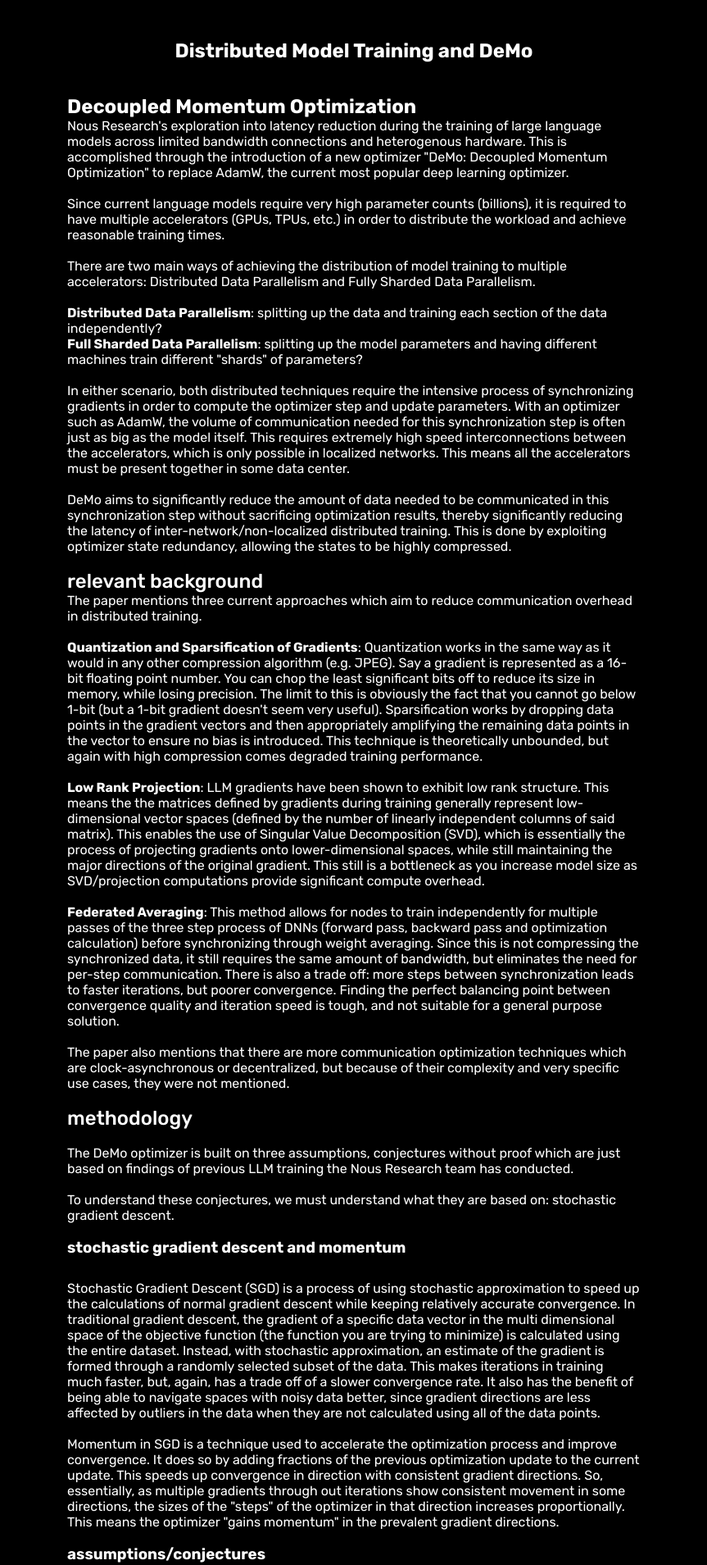
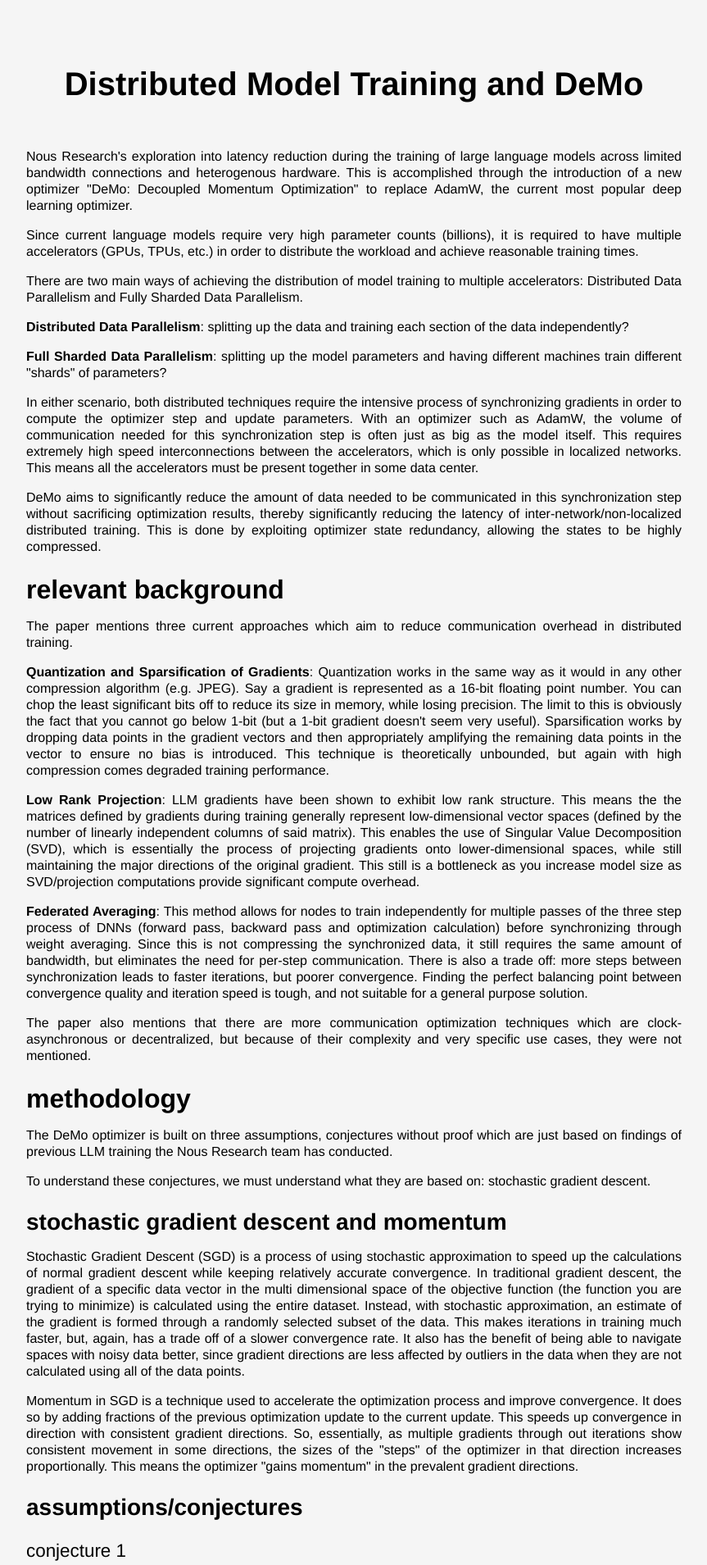
Before and after one commit to stefpi/stefpi.github.io, a Next.js app: page /projects/DeMo in a window 1280 px wide. Shown: the part 91-2000 px from the top of the page at 82% size, without its empty margins (208-1071 px from the left). Built offline with nearby package versions, Linux system fonts and the light colour scheme.

Commit message:
style overhaul

```diff
--- a/src/app/globals.css
+++ b/src/app/globals.css
@@ -11,12 +11,12 @@
 }
 
 body {
-  font-family: "VT323", monospace;
-  color: white;
+  font-family: Helvetica, monospace;
+  color: black;
 
   width: 100%;
   height: fit-content;
-  background-color: black;
+  background-color: var(--background-color);
 
   display: flex;
   justify-content: center;
@@ -24,8 +24,10 @@
 
   --rounding: 15px;
 
-  --primary-color: white;
-  --primary-text-color: white;
+  --background-color: #F5F5F5;
+  --secondary-background-color: #D3D3D3;
+  --primary-color: black;
+  --primary-text-color: black;
 
   --xl-gap: 40px;
   --lg-gap: 20px;
@@ -38,7 +40,7 @@
 }
 
 body > div {
-  width: 700px;
+  width: 800px;
   @media screen and (max-width: 780px) {
     padding: 0px var(--xl-gap);
   }
@@ -62,11 +64,11 @@
 button {
   height: 40px;
 
-  background-color: white;
+  background-color: var(--background-color);
   color: black;
 
   border-radius: var(--rounding);
-  border: 0;
+  border: 1px solid var(--primary-color);
 
   text-align: center;
 
--- a/src/app/layout.js
+++ b/src/app/layout.js
@@ -1,5 +1,3 @@
-import { Rubik } from "next/font/google";
-
 import "./globals.css";
 
 export const metadata = {
@@ -7,15 +5,13 @@
   description: "a time capsule of a limited collection of knowledge explorations",
 };
 
-const rubik = Rubik({ subsets: ["latin"] });
-
 export default function RootLayout({ children }) {
   return (
     <html lang="en">
       <head>
         <meta name="viewport" content="width=device-width,height=device-height,initial-scale=1" />
       </head>
-      <body className={rubik.className}>
+      <body>
         <div>
           {children}
         </div>
--- a/src/app/projects/[slug]/page.css
+++ b/src/app/projects/[slug]/page.css
@@ -1,17 +1,67 @@
 #article {
+  h1 {
+    font-weight: 700;
+    font-style: normal;
+    font-size: 2.5rem;
+    margin-top: 2rem;
+    margin-bottom: 1rem;
+  }
+
+  h2 {
+    font-weight: 600;
+    font-style: normal;
+    font-size: 2rem;
+    margin-top: 1.5rem;
+    margin-bottom: 1rem;
+  }
+
   h3 {
-    margin-bottom: 10px;
+    font-weight: 600;
+    font-style: normal;
+    font-size: 1.75rem;
+    margin-top: 1.5rem;
+    margin-bottom: 1rem;
+  }
+
+  h4 {
+    font-weight: 500;
+    font-style: normal;
+    font-size: 1.4rem;
+    margin-top: 1.5rem;
+    margin-bottom: 1rem;
+  }
+
+  h5 {
+    font-weight: 400;
+    font-style: normal;
+    font-size: 1.2rem;
+    margin-top: 1rem;
+    margin-bottom: 0.5rem;
+  }
+
+  h6 {
+    font-weight: 400;
+    font-style: normal;
+    font-size: 1.1rem;
+    margin-top: 1rem;
+    margin-bottom: 0.5rem;
+  }
+
+  p {
+    text-align: justify;
+    margin-bottom: 1rem;
+    line-height: 1.25rem;
   }
 
   code {
-    background-color: gray;
+    background-color: var(--secondary-background-color);
     border-radius: 3px;
     padding: 1px 4px;
   }
 
   pre {
     width: 100%;
-    background-color: gray;
+    background-color: var(--secondary-background-color);
     border-radius: 3px;
     padding: var(--lg-gap) var(--md-gap);
     box-sizing: border-box;
@@ -23,6 +73,8 @@
   }
 
   img {
+    border-radius: 0.75rem;
     max-width: 100%;
+    margin: auto;
   }
 }
--- a/src/app/projects/page.css
+++ b/src/app/projects/page.css
@@ -64,7 +64,7 @@
 
     .postTag {
       font-size: var(--xs-text);
-      border: 1px solid white;
+      border: 1px solid var(--primary-color);
       border-radius: 5px;
       padding: 1px 5px;
       width: fit-content;
--- a/src/markdown/projects/DeMo.md
+++ b/src/markdown/projects/DeMo.md
@@ -5,185 +5,96 @@
 tags: ['machine learning', 'research']
 ---
 
-# Decoupled Momentum Optimization
-
 Nous Research's exploration into latency reduction during the training of large language models across limited bandwidth connections and heterogenous hardware. This is accomplished through the introduction of a new optimizer "DeMo: Decoupled Momentum Optimization" to replace AdamW, the current most popular deep learning optimizer.
-
-<br>
 
 Since current language models require very high parameter counts (billions), it is required to have multiple accelerators (GPUs, TPUs, etc.) in order to distribute the workload and achieve reasonable training times.
 
-<br>
-
 There are two main ways of achieving the distribution of model training to multiple accelerators: Distributed Data Parallelism and Fully Sharded Data Parallelism.
-
-<br>
 
 **Distributed Data Parallelism**: splitting up the data and training each section of the data independently?
 
 **Full Sharded Data Parallelism**: splitting up the model parameters and having different machines train different "shards" of parameters?
 
-<br>
-
 In either scenario, both distributed techniques require the intensive process of synchronizing gradients in order to compute the optimizer step and update parameters. With an optimizer such as AdamW, the volume of communication needed for this synchronization step is often just as big as the model itself. This requires extremely high speed interconnections between the accelerators, which is only possible in localized networks. This means all the accelerators must be present together in some data center.
 
-<br>
-
 DeMo aims to significantly reduce the amount of data needed to be communicated in this synchronization step without sacrificing optimization results, thereby significantly reducing the latency of inter-network/non-localized distributed training. This is done by exploiting optimizer state redundancy, allowing the states to be highly compressed.
-
-<br>
 
 ## relevant background
 
 The paper mentions three current approaches which aim to reduce communication overhead in distributed training.
 
-<br>
-
 **Quantization and Sparsification of Gradients**: Quantization works in the same way as it would in any other compression algorithm (e.g. JPEG). Say a gradient is represented as a 16-bit floating point number. You can chop the least significant bits off to reduce its size in memory, while losing precision. The limit to this is obviously the fact that you cannot go below 1-bit (but  a 1-bit gradient doesn't seem very useful). Sparsification works by dropping data points in the gradient vectors and then appropriately amplifying the remaining data points in the vector to ensure no bias is introduced. This technique is theoretically unbounded, but again with high compression comes degraded training performance.
-
-<br>
 
 **Low Rank Projection**: LLM gradients have been shown to exhibit low rank structure. This means the the matrices defined by gradients during training generally represent low-dimensional vector spaces (defined by the number of linearly independent columns of said matrix). This enables the use of Singular Value Decomposition (SVD), which is essentially the process of projecting gradients onto lower-dimensional spaces, while still maintaining the major directions of the original gradient. This still is a bottleneck as you increase model size as SVD/projection computations provide significant compute overhead.
 
-<br>
-
 **Federated Averaging**: This method allows for nodes to train independently for multiple passes of the three step process of DNNs (forward pass, backward pass and optimization calculation) before synchronizing through weight averaging. Since this is not compressing the synchronized data, it still requires the same amount of bandwidth, but eliminates the need for per-step communication. There is also a trade off: more steps between synchronization leads to faster iterations, but poorer convergence. Finding the perfect balancing point between convergence quality and iteration speed is tough, and not suitable for a general purpose solution.
-
-<br>
 
 The paper also mentions that there are more communication optimization techniques which are clock-asynchronous or decentralized, but because of their complexity and very specific use cases, they were not mentioned.
 
-<br>
-
 ## methodology
-
-<br>
 
 The DeMo optimizer is built on three assumptions, conjectures without proof which are just based on findings of previous LLM training the Nous Research team has conducted.
 
-<br>
-
 To understand these conjectures, we must understand what they are based on: stochastic gradient descent.
-
-<br>
 
 ### stochastic gradient descent and momentum
 
-<br>
-
 Stochastic Gradient Descent (SGD) is a process of using stochastic approximation to speed up the calculations of normal gradient descent while keeping relatively accurate convergence. In traditional gradient descent, the gradient of a specific data vector in the multi dimensional space of the objective function (the function you are trying to minimize) is calculated using the entire dataset. Instead, with stochastic approximation, an estimate of the gradient is formed through a randomly selected subset of the data. This makes iterations in training much faster, but, again, has a trade off of a slower convergence rate. It also has the benefit of being able to navigate spaces with noisy data better, since gradient directions are less affected by outliers in the data when they are not calculated using all of the data points.
-
-<br>
 
 Momentum in SGD is a technique used to accelerate the optimization process and improve convergence. It does so by adding fractions of the previous optimization update to the current update. This speeds up convergence in direction with consistent gradient directions. So, essentially, as multiple gradients through out iterations show consistent movement in some directions, the sizes of the "steps" of the optimizer in that direction increases proportionally. This means the optimizer "gains momentum" in the prevalent gradient directions.
 
-<br>
-
 ### assumptions/conjectures
-
-<br>
 
 #### conjecture 1
 
-<br>
-
 "The fast-moving components of momentum exhibit high spatial auto-correlation, with most of their energy concentrated in a small number of principal components."
-
-<br>
 
 Interpretation: The "fast-moving" components of momentum are those directions of the gradient which are present across many iterations. They are said to exhibit "high spatial auto-correlation", which means that nearby points (in the space) have similar values to the fast-moving components. The second half the statement suggests that these components are concentrated in a few dominant directions, so dimensionality reduction techniques can be used to extract the few directions that capture most of their behaviour.
 
-<br>
-
 #### conjecture 2
-
-<br>
 
 "Fast-moving momentum components show low temporal variance and should be applied to parameter updates immediately, while slow-moving components exhibit high temporal variance and benefit from temporal smoothing over longer periods."
 
-<br>
-
 Interpretation: Fast-moving components have low variability over time, which implies they change consistently and predictably. These components should be applied to parameter updates immediately because they do not introduce noise or slow convergence. Slow-moving components have high variability over time, and therefore benefit from "temporal smoothing" such as exponential moving averages to stabilize their contribution to the optimization algorithm.
-
-<br>
 
 #### conjecture 3
 
-<br>
-
 "Slow-moving momentum components, despite their high variance, are crucial for long-term convergence and should be preserved rather than filtered out."
-
-<br>
 
 Interpretation: Although slow-moving components show high variability and introduce noise, they should still not be filtered out because they are very important for long-term convergence. Although they may initially seem noisy, they may represent larger-scale trends or adjustments that take longer to stabilize, but are just as important as the fast-moving components.
 
-<br>
-
 ### algorithm
-
-<br>
 
 ![figure 1.1](/static/blog/demo1.png)
 
-<br>
-
 The algorithm is SGD with Momentum, but changed slightly (eh, more like a lot). First the local SGD is calculated on each processing unit (accelerator, whatever you want to call it). Then, the gradients from the current step (and previous momentum value `m`) are used to calculate the new momentum vector `m`. With this momentum vector, an algorithm is used to extract the fast moving components and then the fast moving components are removed from the momentum vector. Now an all-gather can be used to only synchronize the fast moving components `q`. From there the synchronized data can be used to calculate the parameter update using descent with a hyperparameter learning rate.
-
-<br>
 
 The algorithm above is reliant on an algorithm that can extract fast components efficiently. Based on **Conjecture 1** it is possible to apply a spatial Kosmabi-Karhunen-Loeve Transform (KLT), which I will not explain because it will probably make this blog post 25 pages long (just kidding I am too lazy to read its wiki). Essentially the KLT helps them remove fast moving components based on their high spatial auto-correlation. Luckily for me as a reader of this paper, they do not use KLT, but rather a Discrete Cosine Transform (DCT) as an approximation of KLT. They are both "decorrelating" transforms, which are transforms that have the affect of reducing autocorrelation within a signal. Ok, that might not make the most sense, but let's just keep going because it will start too (hopefully). DCT is awesome, and widely used across tech (most notably in JPEG compression algorithms, shout out Mr.Stewart). Due to this, it has been made highly efficient on modern GPUs, and high parallelizable. Additionally, its complexity scales linearly with dimension increase and has a fixed basis, so you don't need to transfer any information over to decode a DCT encoded signal (everyone knows the basis). It's said to not be perfect, but this is perfect for a practical application of a super fast training algorithm.
 
-<br>
-
-Ok, so we want to use DCT to extract fast moving components. How is that achieved? Ok so to skip all the mathematical stuff (I don't want to type it all in LaTeX, sue me), basically, the momentum tensor from our second step of the algorithm is a d-dimensional auto-correlated signal that we chunk into d chunks. To each chunk we apply a DCT transform, that naturally has the property of decorrelating the chunk. DCT gives us back the coefficients of the basis functions of the cosine space and the waves with the highest coefficients are the most dominant frequencies in that chunk. We find the top-k (k is a hyperparameter) DCT coefficients in each chunk and store their frequencies (waves: cosine basis functions). These are our principal components of the momentum. At this point we have used DCT to effectively do a smarter low-rank projection and we have a set of frequencies that represent the principal components of the momentum.
-
-<br>
+Ok, so we want to use DCT to extract fast moving components. How is that achieved? Ok so to skip all the mathematical stuff (I don't want to type it all in LaTeX), basically, the momentum tensor from our second step of the algorithm is a d-dimensional auto-correlated signal that we chunk into d chunks. To each chunk we apply a DCT transform, that naturally has the property of decorrelating the chunk. DCT gives us back the coefficients of the basis functions of the cosine space and the waves with the highest coefficients are the most dominant frequencies in that chunk. We find the top-k (k is a hyperparameter) DCT coefficients in each chunk and store their frequencies (waves: cosine basis functions). These are our principal components of the momentum. At this point we have used DCT to effectively do a smarter low-rank projection and we have a set of frequencies that represent the principal components of the momentum.
 
 The fast-moving principal components are then removed from the current momentum value, creating the momentum value to be used in the next step of the algorithm. This is seen in step 4 and is because we do not want to lose the slow-moving components of the momentum (according to conjecture 3). We can see that through synchronization we are applying the fast-moving components immediately and through step 4, we are letting the slow-moving components affect the gradient descent gradually (conjecture 2). The slow-moving components are "decoupled", hence the name of the optimizer. They change independently in each node, but they are effecting the fast-moving components coming out of each node over time, meaning they are gradually transmitted alongside the fast-moving components.
 
-<br>
-
 Finally, the optimizer may use a signum variant in order to improve convergence, but is optional.
-<br>
 
 <center>![figure 1.1](/static/blog/demo2.png)</center>
 
-<br>
-
 ## experimental results
-
-<br>
 
 To train a model using DeMo, the OLMo framework was used. The Allen AI institute offers complete access to their models, training data and even the training code used. With some tweaks to the training code by including the DeMo (signum variant) optimizer class and disabling gradient synchronization in PyTorch Distributed Data Parallelism. The model was pre-trained on the Dolma v1.5 data. The model was trained on 100 billion total tokens rather than the full 3 trillion tokens in the Dolma training set.
 
-<br>
-
 The DeMo optimizer model was compared with the OLMo-1B model which was also trained on the 100 billion tokens (with adjusted learning rate schedule). The experiments were also repated on a smaller 300M model made by halving the OLMo-1B hidden size. All model training was performed on 64 H100 GPUS.
-
-<br>
 
 <center>![figure 1.1](/static/blog/demo3.png)</center>
 
-<br>
-
 These were the results! The k values is the hyper parameter that decides the number of frequencies taken from each chunk in the DCT step.
-
-<br>
 
 From the figures, at the top, we can see that the DeMo optimizer allows for comparable convergence compared to AdamW. On the bottom we can see the performance of the models on test datasets, and the results are quite sporadic, but in either case, the scale on the y-axis indicates that the model trained with the DeMo optimizer normally performs just the same as one trained with AdamW.
 
-<br>
-
 ## food for thought
-
-<br>
 
 The OLMo-1B model was said to have been retrained with adjusted learning rates to compensate for the shorter schedule. I wonder if these hyperparameters were tweaked in such a way to make the DeMo optimizer look better than it is. This would need a lot of investigation into the supplementary code.
 
-<br>
-
 Furthermore, I wonder how a model with 3B or more parameters would converge with the DeMo optimizer and what the performance of such a model would be lie.
 
-<br>
-
 Anyway, I think this was a great paper and Nous Research is really pushing the boundaries of distributed model training. Maybe one day in the future I'll be able to train a LLM on my school labs computers (probably not).
```
Also changed, not shown: src/markdown/projects/oven-electricity-magic.md (+2 -32 lines), public/static/images/spikeheadwhite.svg.
